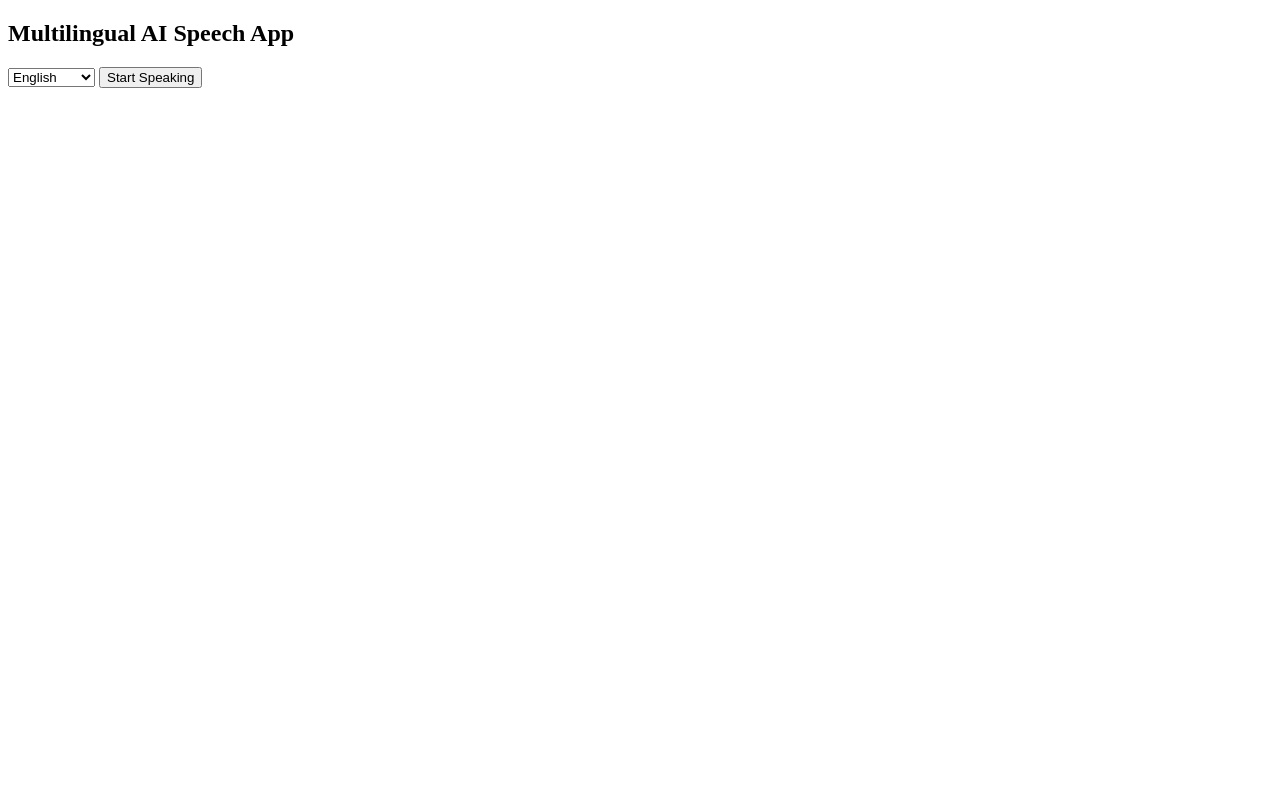
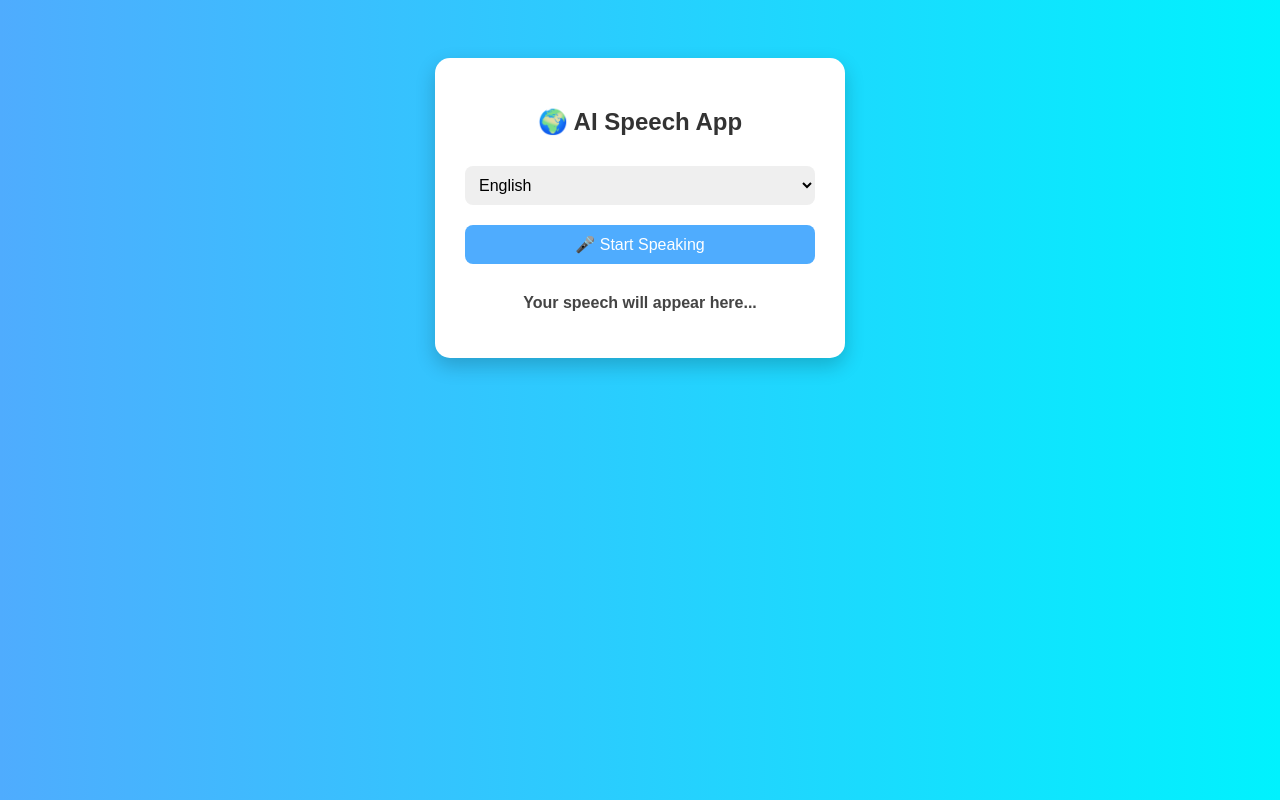
Before and after one commit to Pallavi-jammula/multilingual-ai-speech-app, a plain HTML site: page index.html in a window 1280 px wide. Drawn offline with Linux system fonts and the light colour scheme.

Commit message:
index.html

```diff
--- a/index.html
+++ b/index.html
@@ -2,12 +2,63 @@
 <html>
 <head>
   <title>Multilingual AI Speech App</title>
+
+  <style>
+    body {
+      font-family: Arial, sans-serif;
+      background: linear-gradient(to right, #4facfe, #00f2fe);
+      text-align: center;
+      padding: 50px;
+      color: #333;
+    }
+
+    .container {
+      background: white;
+      padding: 30px;
+      border-radius: 15px;
+      width: 350px;
+      margin: auto;
+      box-shadow: 0 8px 20px rgba(0,0,0,0.2);
+    }
+
+    h2 {
+      margin-bottom: 20px;
+    }
+
+    select, button {
+      width: 100%;
+      padding: 10px;
+      margin: 10px 0;
+      border-radius: 8px;
+      border: none;
+      font-size: 16px;
+    }
+
+    button {
+      background-color: #4facfe;
+      color: white;
+      cursor: pointer;
+    }
+
+    button:hover {
+      background-color: #007bff;
+    }
+
+    #output {
+      margin-top: 20px;
+      font-weight: bold;
+      color: #444;
+    }
+  </style>
+
 </head>
+
 <body>
 
-<h2>Multilingual AI Speech App</h2>
+<div class="container">
+  <h2>🌍 AI Speech App</h2>
 
-<select id="language">
+ <select id="language">
   <option value="en-US">English</option>
   <option value="hi-IN">Hindi</option>
   <option value="te-IN">Telugu</option>
@@ -23,10 +74,10 @@
   <option value="es-ES">Spanish</option>
   <option value="de-DE">German</option>
 </select>
+  <button onclick="startSpeech()">🎤 Start Speaking</button>
 
-<button onclick="startSpeech()">Start Speaking</button>
-
-<p id="output"></p>
+  <p id="output">Your speech will appear here...</p>
+</div>
 
 <script>
 function startSpeech() {
```
